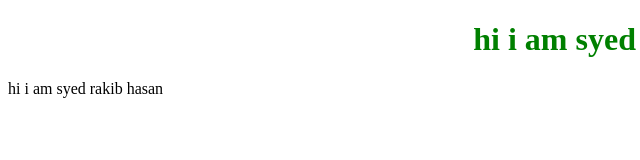
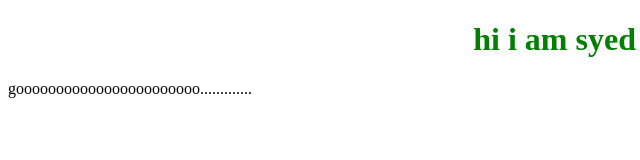
Before and after one commit to rakib3719/plan-plan, a plain HTML site: page index.html in a window 1280 px wide. Shown: the full height of the page, 0-640 px from the left. Drawn offline with Linux system fonts and the light colour scheme.

Commit message:
Update index.html

```diff
--- a/index.html
+++ b/index.html
@@ -9,7 +9,7 @@
 </head>
 <body>
     <h1>hi i am syed rakib hasan</h1>
-    <p> hi i am syed rakib hasan
+    <p>gooooooooooooooooooooooo.............
 
     </p>
 </body>
```
